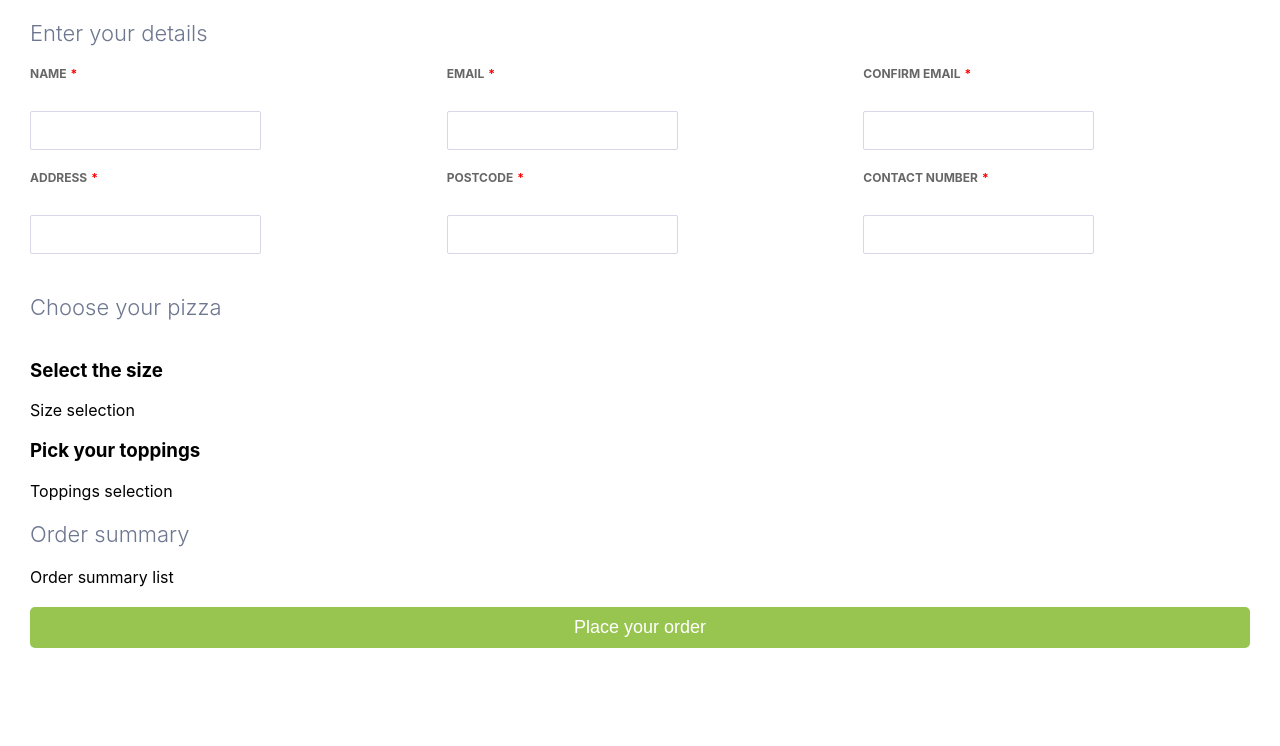
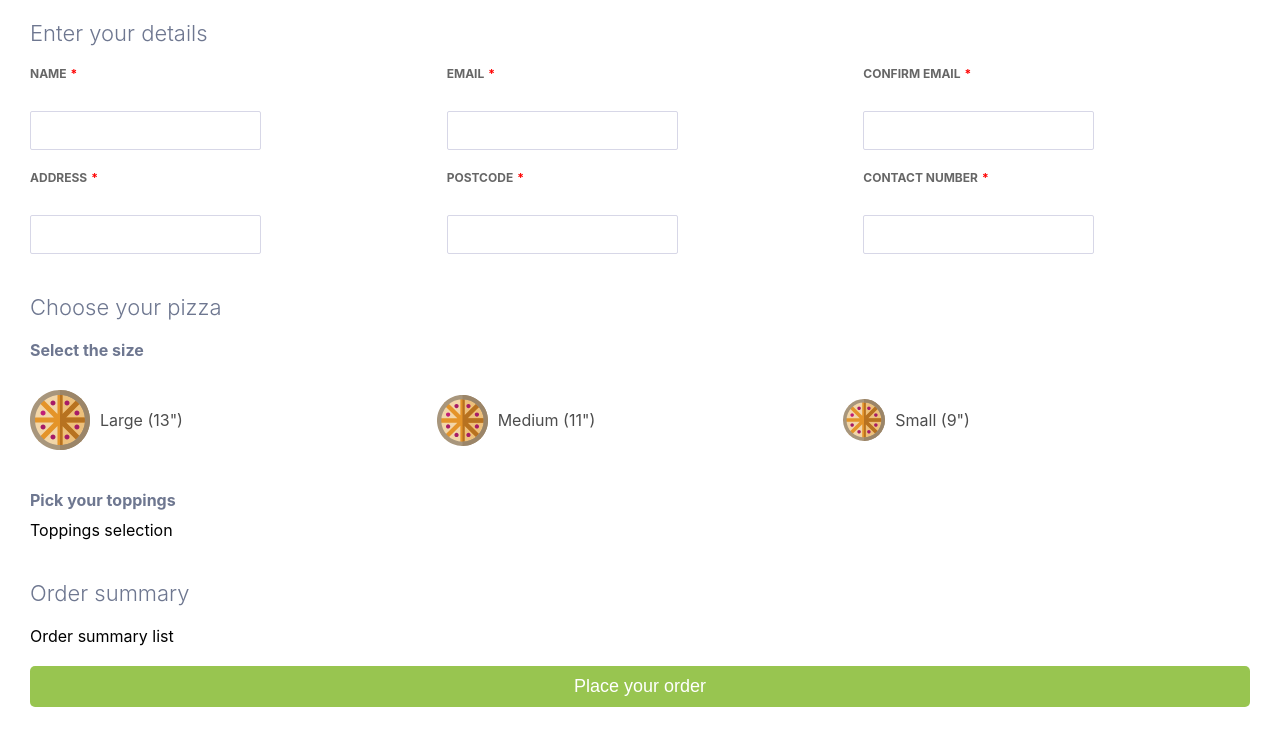
Before and after one commit to yujiawei427/react-pizza-order, a React (Create React App) app: page / in a window 1280 px wide. Shown: the top 746 px of the page. Built offline with nearby package versions, Linux system fonts and the light colour scheme.

Commit message:
16 finished

```diff
--- a/src/App.js
+++ b/src/App.js
@@ -2,6 +2,7 @@ import React from 'react';
 import Section from './components/Section/';
 import styled from 'styled-components';
 import EnterYourDetails from './components/EnterYourDetails';
+import ChooseYourPizza from './components/ChooseYourPizza';
 
 const Layout = styled.div`
   padding: 20px 30px;
@@ -28,16 +29,7 @@ function App() {
   return (
     <Layout>
       <EnterYourDetails />
-      <Section title="Choose your pizza">
-        <div>
-          <h3>Select the size</h3>
-          <div>Size selection</div>
-        </div>
-        <div>
-          <h3>Pick your toppings</h3>
-          <div>Toppings selection</div>
-        </div>
-      </Section>
+      <ChooseYourPizza />
       <Section title="Order summary">
         Order summary list
       </Section>
--- /dev/null
+++ b/src/components/ChooseYourPizza/ChooseYourPizza.jsx
@@ -0,0 +1,54 @@
+import React from 'react';
+import Section from '../Section';
+import styled from 'styled-components';
+import Size from './Components/Size/Size';
+import pizza from './Components/assets/pizza.svg';
+
+const SubSection = styled.div`
+  margin-bottom: 20px;
+`;
+
+const Title = styled.h3`
+  color: #6E7790;
+  font-size: 16px;
+  position: relative;
+  margin: 0;
+  margin-bottom: 10px;
+`;
+
+const Layout = styled.div`
+  display: flex;
+  align-items: center;
+`;
+
+const SizeItem = styled.div`
+  width: calc(100%/3);
+  justify-content: space-between;
+  margin: 20px 0;
+`;
+
+
+const ChooseYourPizza = () => (
+  <Section title="Choose your pizza">
+    <SubSection>
+      <Title>Select the size</Title>
+      <Layout>
+        <SizeItem>
+          <Size percentage={1} name={`Large (13")`}/>
+        </SizeItem>
+        <SizeItem>
+          <Size percentage={0.85} name={`Medium (11")`}/>
+        </SizeItem>
+        <SizeItem>
+          <Size percentage={0.7} name={`Small (9")`}/>
+        </SizeItem>
+      </Layout>
+    </SubSection>
+    <SubSection>
+      <Title>Pick your toppings</Title>
+      <div>Toppings selection</div>
+    </SubSection>
+  </Section>
+);
+
+export default ChooseYourPizza;
--- /dev/null
+++ b/src/components/ChooseYourPizza/Components/Size/Size.jsx
@@ -0,0 +1,41 @@
+import React from 'react';
+import PropTypes from 'prop-types';
+import pizza from './assets/pizza.svg';
+import styled from 'styled-components';
+
+const Pizza = styled.img`
+  width: ${({size}) => `${size}px`};
+  height: ${({size}) => `${size}px`};
+  margin-right: 10px;
+`;
+
+const Layout = styled.div`
+  cursor: pointer;
+  display: flex;
+  align-items: center;
+`;
+
+
+const Name = styled.div`
+  font-size: 16px;
+  color: rgba(0,0,0,0.7);
+`;
+
+const Size = ({
+  percentage,
+  name,
+}) => {
+  const size = 60 * percentage;
+
+  return (<Layout>
+    <Pizza size={size} src={pizza} alt={name}/>
+    <Name>{name}</Name>
+  </Layout>);
+};
+
+Size.propTypes = {
+  percentage: PropTypes.number.isRequired,
+  name: PropTypes.string.isRequired
+};
+
+export default Size;
--- /dev/null
+++ b/src/components/ChooseYourPizza/Components/Size/index.js
@@ -0,0 +1 @@
+export { default } from './Size';
--- /dev/null
+++ b/src/components/ChooseYourPizza/index.js
@@ -0,0 +1 @@
+export { default } from './ChooseYourPizza';
--- a/src/components/Input/Input.jsx
+++ b/src/components/Input/Input.jsx
@@ -28,6 +28,7 @@ const Required = styled.span`
   color: red;
   font-weight: 700;
   margin-left: 0.25rem;
+  display: inline-block;
 `;
 
 const Input = ({
```
Also changed, not shown: src/components/ChooseYourPizza/Components/Size/assets/pizza.svg (added).
